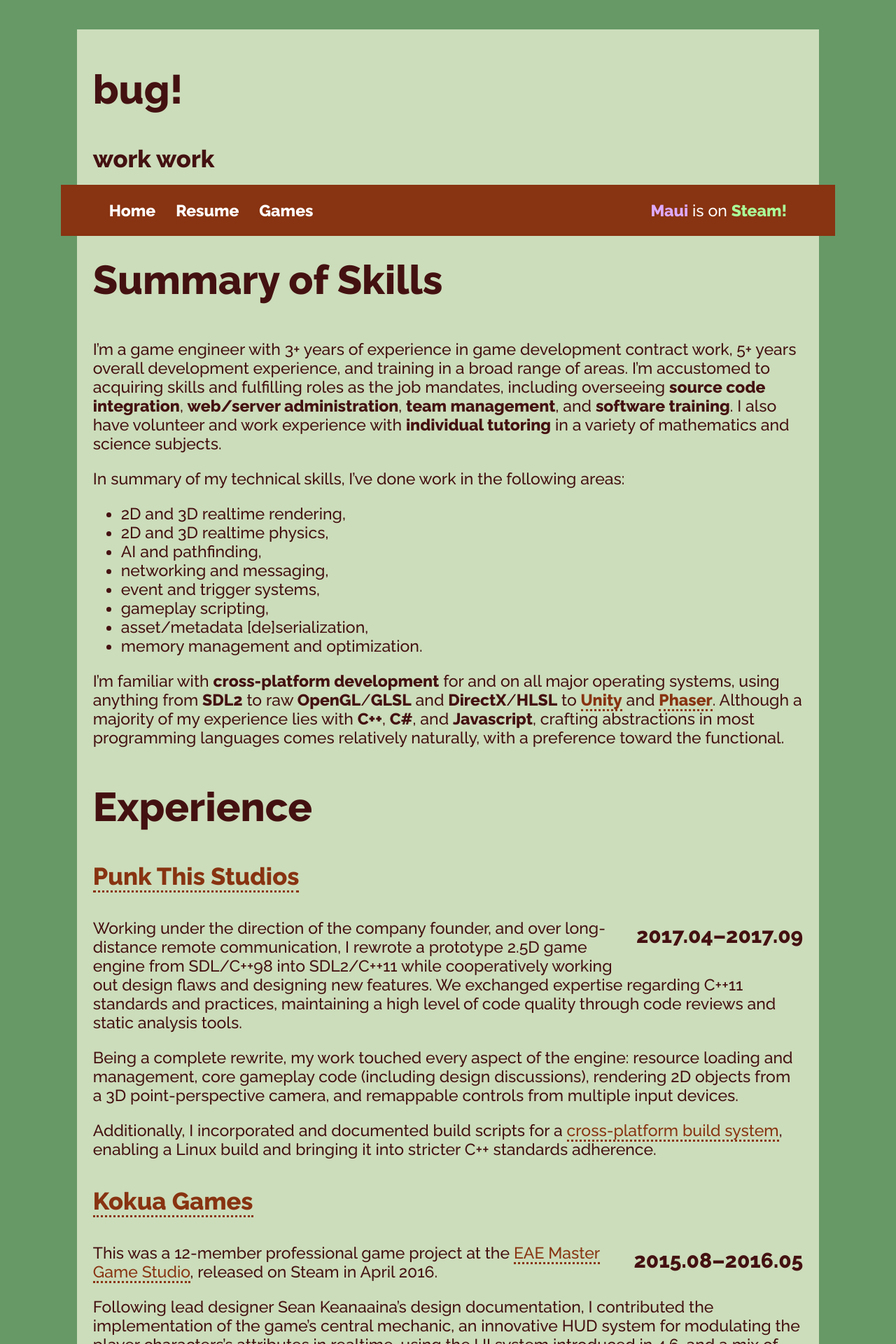
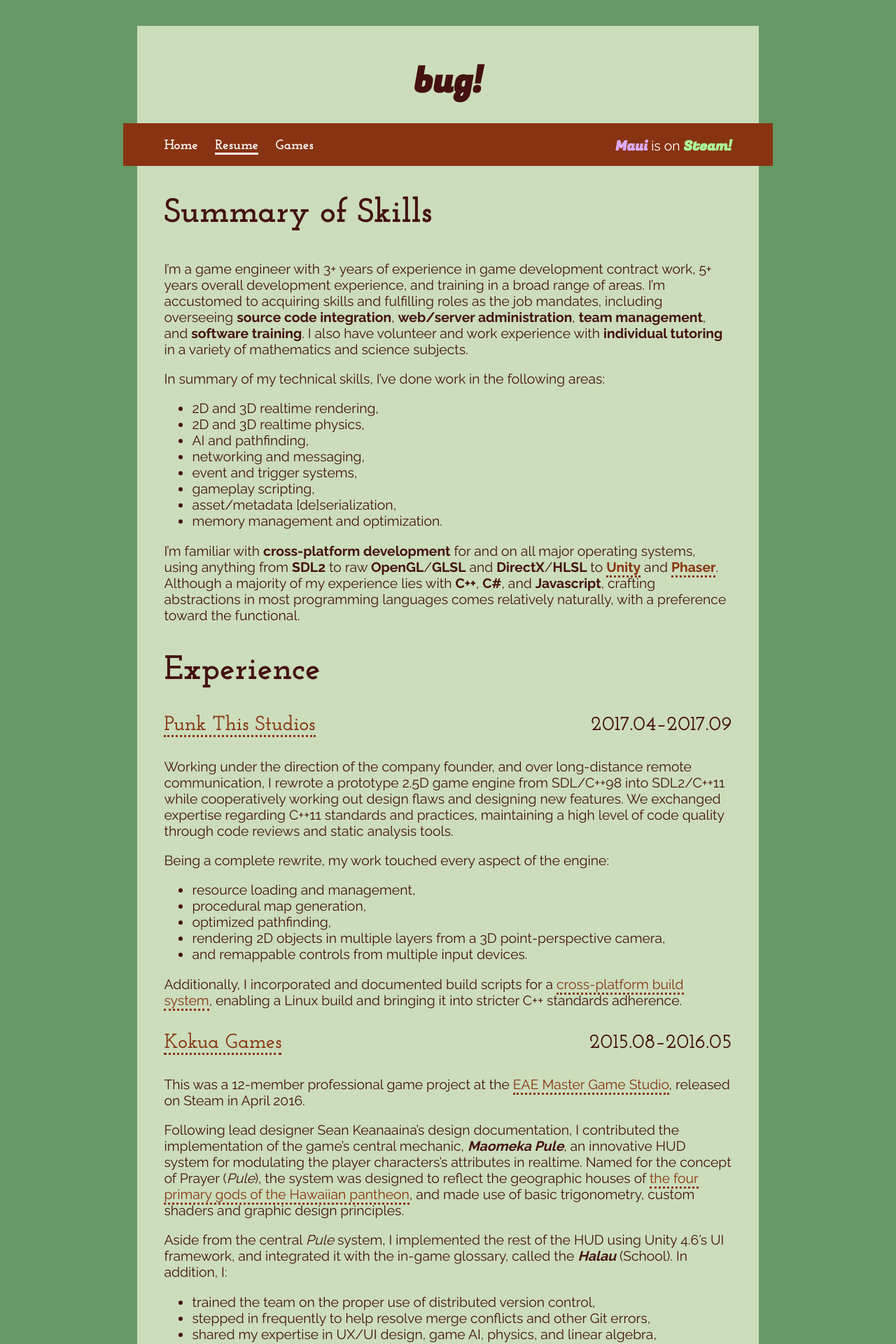
Before and after one commit to bugQ/win.dlestra.ws, a Jekyll site: the page built from cv.md, in a window 1280 px wide. Shown: the top 1920 px of the page at 70% size. Built offline with Jekyll 4.4.1, drawn with Linux system fonts in a browser that asks for light colours; Markdown is read by kramdown in place of the engine named in the settings; some of the changed text lies outside the part shown.

Commit message:
change fonts and header styles, edit CV more

```diff
--- a/_config.yml
+++ b/_config.yml
@@ -1,2 +1,4 @@
 name: bug!
 markdown: redcarpet
+redcarpet:
+  extensions: [smart]
--- a/_layouts/default.html
+++ b/_layouts/default.html
@@ -16,21 +16,21 @@
 <main>
   <header>
     <h1>bug!</h1>
-    <h2>{{ page.sound }} {{ page.sound }}</h2>
+    <!--<h2>{{ page.sound }} {{ page.sound }}</h2>-->
 
     <nav>
       <ul>
         <li><a class="home" href="./">Home</a></li>
-        <li><a class="resum&eacute;" href="./cv.html">Resume</a></li>
+        <li><a class="cv" href="./cv.html">Resume</a></li>
         <li><a class="games" href="./games.html">Games</a></li>
         <li class="featured"><a class="maui" href="http://www.kokuagames.com/">Maui</a>
             is on <a class="steam" href="http://store.steampowered.com/app/464700">Steam!</a></li>
       </ul>
     </nav>
   </header>
-
-  {{ content }}
-
+  <main class="{{ page.class }}">
+    {{ content }}
+  </main>
   <footer>
     <address class="email" local-part="bug" domain-part="dlestra.ws">@</address>
   </footer>
--- a/css/application.css
+++ b/css/application.css
@@ -1,6 +1,6 @@
 /* Defaults and body. */
 
-@import url(https://fonts.googleapis.com/css?family=Raleway:500italic,500,800);
+@import url(https://fonts.googleapis.com/css?family=Raleway:400,700|Josefin+Slab:400,600,700|Fugaz+One);
 
 html {
     box-sizing: border-box;
@@ -21,12 +21,23 @@ html, body {
     height: 100%;
 
     font-family: 'Raleway', sans-serif;
-    font-size: 120%;
-    font-weight: 500;
+    font-size: 110%;
 
     background: #696;
     color: #411;
 }
+
+h1, h2, h3, h4, h5, h6 {
+    font-family: 'Josefin Slab', serif;
+}
+
+header h1 {
+    font-family: 'Fugaz One', cursive;
+    text-align: center;
+}
+
+h1 { font-weight: 700; }
+h2, h3, h4, h5, h6 { font-weight: 600; }
 
 address.email:before { content: attr(local-part); }
 address.email:after { content: attr(domain-part); }
@@ -38,9 +49,69 @@ h4 { font-size: 1.2em; }
 h5 { font-size: 1.1em; }
 
 h1, h2 {
-  margin: 0;
-  padding: 0.5em 0;
+    margin: 0;
+    padding: 0.5em 0;
 }
+
+
+
+/* Navigation. */
+
+nav {
+    background: #831;
+    margin: 0 -2em;
+    padding: 1em 3em;
+}
+
+nav ul {
+    margin: 0;
+    padding: 0;
+    list-style: none;
+}
+
+nav li {
+    display: inline-block;
+    padding-right: 1em;
+}
+nav li:last-child { padding-right: 0; }
+
+nav {
+    color: #FFF;
+}
+
+nav a, nav a:visited {
+    color: #FFF;
+    text-decoration: none;
+    border: none;
+    font-weight: 800;
+    font-family: 'Josefin Slab', serif;
+}
+
+nav a:focus, nav a:hover {
+    border-bottom: dotted;
+}
+
+nav a:active,
+.home nav a.home,
+.cv nav a.cv,
+.games nav a.games {
+    border-bottom: solid;
+}
+
+nav .featured {
+    float: right;
+}
+
+nav a.maui {
+    color: #DAF;
+    font-family: 'Fugaz One', cursive;
+}
+
+nav a.steam {
+    color: #AF9;
+    font-family: 'Fugaz One', cursive;
+}
+
 
 /* Content. */
 
@@ -53,8 +124,14 @@ main {
     padding: 1em;
 }
 
-.cv h3 {
-    float: right;
+.cv h2 {
+    clear: both;
+    text-align: right;
+}
+
+.cv h2 a {
+    float: left;
+    text-align: left;
 }
 
 .gamelist {
@@ -85,56 +162,3 @@ main {
 .gamelist li:nth-of-type(odd) h3 {
     clear: left;
 }
-
-/* Navigation. */
-nav {
-    background: #831;
-    margin: 0 -2em;
-    padding: 1em 3em;
-}
-
-nav ul {
-    margin: 0;
-    padding: 0;
-    list-style: none;
-}
-
-nav li {
-    display: inline-block;
-    padding-right: 1em;
-}
-nav li:last-child { padding-right: 0; }
-
-nav {
-    color: #FFF;
-}
-
-nav a, nav a:visited {
-    color: #FFF;
-    text-decoration: none;
-    border: none;
-    font-weight: 800;
-}
-
-nav a:focus, nav a:hover {
-    border-bottom: dotted;
-}
-
-nav a:active,
-.home nav a.home,
-.resume nav a.resume,
-.games nav a.games {
-    border-bottom: solid;
-}
-
-nav .featured {
-    float: right;
-}
-
-nav a.maui {
-    color: #DAF;
-}
-
-nav a.steam {
-    color: #AF9;
-}
--- a/cv.md
+++ b/cv.md
@@ -37,8 +37,7 @@ relatively naturally, with a preference toward the functional.
 
 # Experience
 
-## [Punk This Studios](http://punkthisstudios.com)
-### 2017.04&ndash;2017.09
+## 2017.04--2017.09 [Punk This Studios](http://punkthisstudios.com)
 
 Working under the direction of the company founder, and over long-distance
 remote communication, I rewrote a prototype 2.5D game engine from SDL/C++98
@@ -48,95 +47,89 @@ practices, maintaining a high level of code quality through code reviews and
 static analysis tools.
 
 Being a complete rewrite, my work touched every aspect of the engine:
-resource loading and management, core gameplay code (including design
-discussions), rendering 2D objects from a 3D point-perspective camera, and
-remappable controls from multiple input devices.
+
+- resource loading and management,
+- procedural map generation,
+- optimized pathfinding,
+- rendering 2D objects in multiple layers from a 3D point-perspective camera,
+- and remappable controls from multiple input devices.
 
 Additionally, I incorporated and documented build scripts for a
 [cross-platform build system](http://mesonbuild.com/), enabling a Linux
 build and bringing it into stricter C++ standards adherence.
 
 
-## [Kokua Games](https://www.kokuagames.com/)
-### 2015.08&ndash;2016.05
+## 2015.08--2016.05 [Kokua Games](https://www.kokuagames.com/)
 
 This was a 12-member professional game project at the
 [EAE Master Game Studio](https://eae.utah.edu/graduate-programs/),
 released on Steam in April 2016.
 
 Following lead designer Sean Keanaaina's design documentation, I contributed
-the implementation of the game's central mechanic, an innovative HUD system
-for modulating the player characters's attributes in realtime, using the UI
-system introduced in 4.6, and a mix of basic trigonometry, custom shaders
-and graphic design principles.
+the implementation of the game's central mechanic, ***Maomeka Pule***, an
+innovative HUD system for modulating the player characters's attributes in
+realtime.  Named for the concept of Prayer (*Pule*), the system was designed
+to reflect the geographic houses of [the four primary gods of the Hawaiian
+pantheon](http://paulwaters.com/learning/in-the-begining-hawaiian-gods/), and
+made use of basic trigonometry, custom shaders and graphic design principles.
 
-The system was
+Aside from the central *Pule* system, I implemented the rest of the HUD using
+Unity 4.6's UI framework, and integrated it with the in-game glossary, called
+the ***Halau*** (School). In addition, I:
 
-Aside from the central Pule system, I implemented the rest of the HUD and
-other features, including:
-
-- on-screen health and inventory status indicators,
-- world-to-canvas projection effects, such as for enemy health bars,
-- smooth time dilation while Pule system is in use to prevent overstimulation,
-- procedural on-screen indicators of Pule system changes by the player,
-- map screen with automatically projected icons of the player and landmarks.
-
-I trained almost the entire team on the proper use of version control, and
-shared my expertise in UX/UI design, game AI, physics, and linear algebra.
-During our design meetings, I collaborated with Sean and the producers in
-design and research efforts to ensure an educational and culturally accurate
-experience (see:
-[video review by GamingArcheo](https://www.youtube.com/watch?v=B-90i49uuzc)).
+- trained the team on the proper use of distributed version control,
+- stepped in frequently to help resolve merge conflicts and other Git errors,
+- shared my expertise in UX/UI design, game AI, physics, and linear algebra,
+- assisted in design and research efforts to ensure an educational and
+  culturally accurate experience (see:
+  [video review by GamingArcheo](https://youtu.be/B-90i49uuzc)).
 
 
-## [The GApp Lab (*The*raputic *G*ames and *App*s *Lab*)](https://thegapp.eae.utah.edu/)
-### 2015.08&ndash;2016.05
+## 2015.08--2016.05 [<abbr title="Theraputic Games and Apps Lab">The Gapp Lab</abbr>](https://thegapp.eae.utah.edu/)
 
-Partnering with research institutions and grants, I was the lead engineer in
-two projects, using the tools and methodology of game development to provide
-a creative perspective on real-world, large-scale health problems.  With
-Unity, we prototyped software for use on the field in Mumbai to help
-administer screening tests for contagious illnesses, as well as an
-interactive informational app for educating potential patients about the
-purpose, safety, and methodology of prenatal screening tests.
+Partnering with research institutions and grant groups, I was the lead
+engineer in two projects, using the tools (primarily Unity) and methodology
+of game development to provide a creative perspective on real-world,
+large-scale health problems.  Together, we prototyped software for use on the
+field in Mumbai to help administer screening tests for contagious illnesses,
+as well as an interactive informational app for educating potential patients
+about the purpose, safety, and methodology of prenatal screening tests.
 
-Some of the technical challenges faced in these projects included:
+Some of the challenges faced in these two projects included:
 
-- interfacing with RedCAP databases in a HIPAA-compliant manner,
+- providing regular mockups and builds to partners and incorporating feedback,
+- interfacing with <RedCAP databases in a HIPAA-compliant manner,
 - importing and parsing data from portable blood screening devices,
-- language-independent UI and pictographic design,
+- ensuring language-independent UI and pictographic design,
 - representing statistical data in interactive, exporable ways,
-- procedural animation of many small actors, leveraging Game AI techniques.
+- and procedurally animating many small actors using Game AI techniques.
 
 
-## [XacFAQ](http://www.guv1.com/xacfaq/)
-### 2014.12&ndash;2015.06
+## 2014.12--2015.06 [XacFAQ](http://www.guv1.com/xacfaq/)
 
 Founded by industry veteran Jon Dean, XacFAQ used Unity to produce social
 games and apps.  I was hired in 2014 on a contract with a third party to
-develop a mobile app tie-in to a popular Facebook-based franchise.
+develop a mobile app tie-in to a popular Facebook-centered franchise.
 
 We practiced iterative UX design, working directly with the partner company
 and lead designer to prototype, review, and finalize the user interface.  My
 work involved:
 
 - in-depth familiarity with the NGUI framework for Unity 4.0,
-- implementation of custom UI widgets,
 - manual optimization of art assets for the Unity pipeline,
-- client-side server interactions,
-- integration with plugins for Facebook accounts and in-app purchases.
+- client-side JSON-based server interactions,
+- and integration with plugins for Facebook accounts and in-app purchases.
 
 
-## [J. Willard Marriott Library](https://lib.utah.edu)
-### 2012.01&ndash;2014.04
+## 2012.01--2014.04 [J. Willard Marriott Library](https://lib.utah.edu)
 
 Working in the library's Apple IT Services group, which oversees hundreds of
 Mac workstations and servers across the University of Utah campus, I was
 assigned special software projects such as:
 
-- automated computer kiosk proxy whitelist management via browser automation,
-- automated software and driver packaging for users of campus networks,
+- automated computer kiosk proxy whitelist management,
+- automated software and driver packaging for users of campus printers,
 - and ZEROCONF/Bonjour-compatible campus-wide printer service discovery.
 
 As a computer support technician, I also shared responsibly for software
-package updates and maintenance and responding to technical support tickets.
+package updates and maintenance, and responding to technical support tickets.
```
